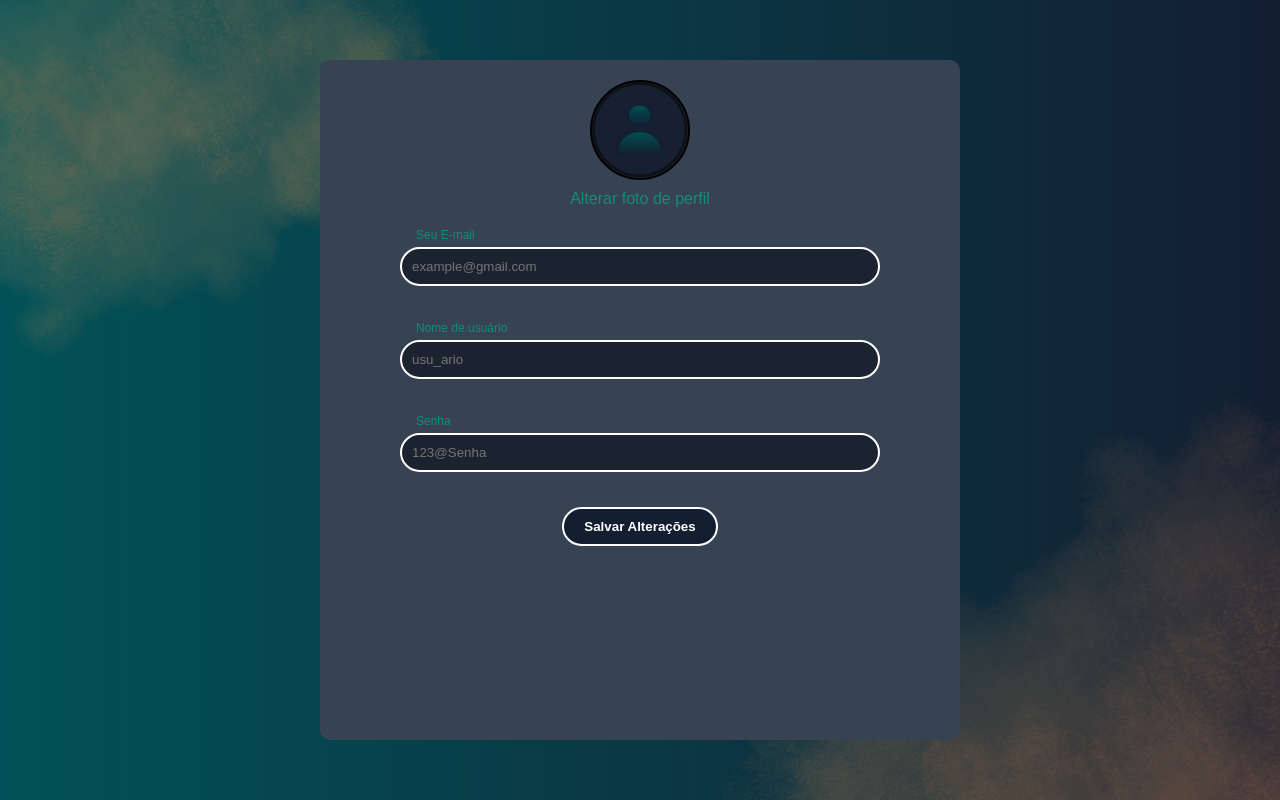
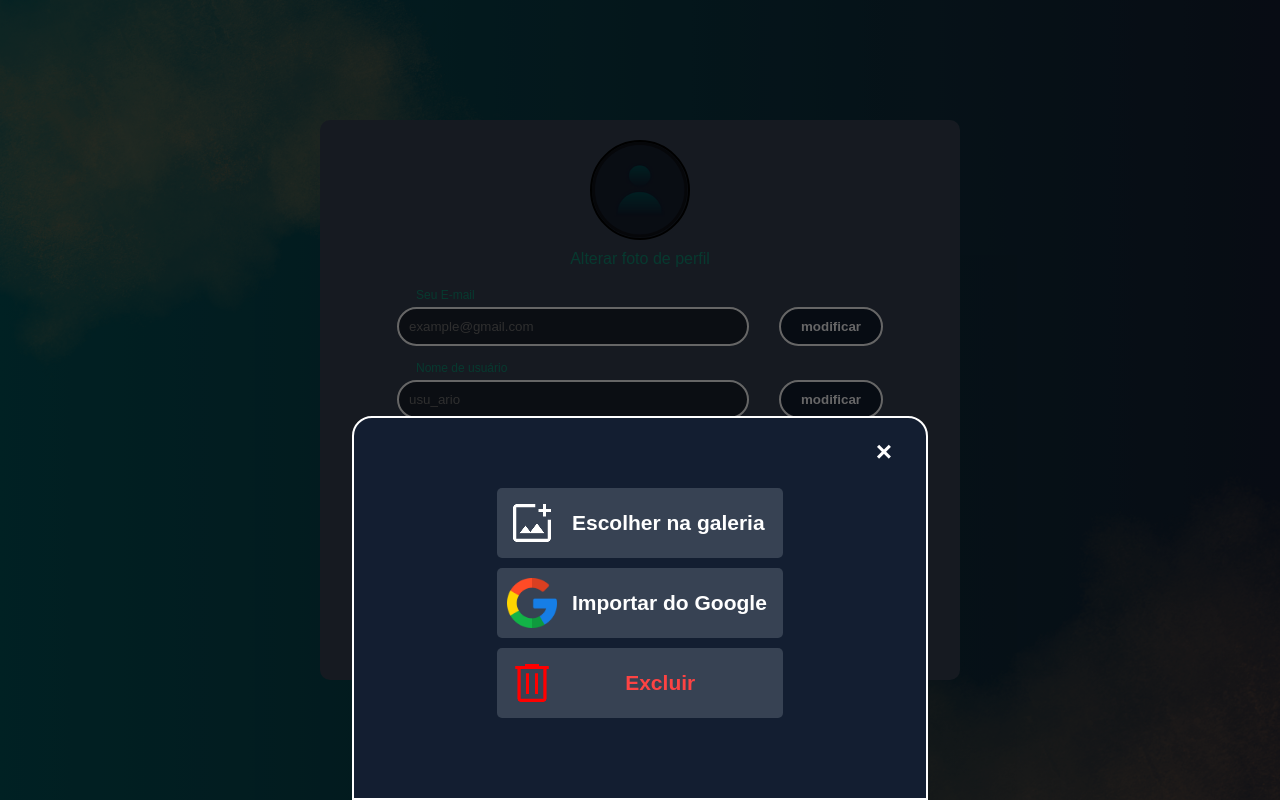
Before and after one commit to CaioRiciati/Deep-Memories-DM-, a plain HTML site: page front-end/src/pages/informacoesPerfil.html in a window 1280 px wide. Both pictures are taken after a click on the link "Alterar foto de perfil". Shown: the top 800 px of the page. Drawn offline with Linux system fonts and the light colour scheme.

Commit message:
falta terminar o container 3
mudei bastante coisa em relação a essa pagina

```diff
--- a/front-end/src/pages/informacoesPerfil.html
+++ b/front-end/src/pages/informacoesPerfil.html
@@ -22,22 +22,71 @@
         <form action="get">
             <div class="input-group">
                 <label for="email">Seu E-mail</label>
+                <div class="input-button">
                     <input type="email" id="email" name="email" placeholder="example@gmail.com" required>
+                    <button>modificar</button>
+                </div>
             </div>
 
             <div class="input-group">
                 <label for="user">Nome de usuário</label>
+                    <div class="input-button">
                         <input type="text" id="user" name="user" placeholder="usu_ario" required>
+                        <button>modificar</button>
+                    </div>
             </div>
 
             <div class="input-group">
                 <label for="password">Senha</label>
+                <div class="input-button">
                 <input type="password" id="password" name="password" placeholder="123@Senha" required>
+                    <button>modificar</button>
+                </div>
             </div>
 
             <button id="save">Salvar Alterações</button>
         </form>
     </div>
 </main>
+
+<section class="container2" id="modal" aria-hidden="true" role="dialog">
+    <div class="content2">
+      <button class="close" type="button" data-close>&times;</button>
+
+      <button class="escolhas">
+        <img src="../Imagens/galeria.png" alt="galeria">
+        <h2>Escolher na galeria</h2>
+      </button>
+
+      <button class="escolhas">
+        <img src="../Imagens/google.png" alt="google" class="google">
+        <h2>Importar do Google</h2>
+      </button>
+
+      <button class="escolhas">
+        <img src="../Imagens/lixeira.png" alt="excluir">
+        <h2 class="lixeira">Excluir</h2>
+      </button>
+    </div>
+</section>
+
+<section class="container3" id="modal2" aria-hidden="true" role="dialog">
+    <div class="content2">
+      <button class="close" type="button" data-close>&times;</button>
+
+      <button class="escolhas">
+            <div class="input-group">
+                <label for="email">Seu E-mail</label>
+                <div class="input-button">
+                    <input type="email" id="email" name="email" placeholder="example@gmail.com" required class="new-email">
+                    <button>Enviar código para o novo E-mail</button>
+                </div>
+      </button>
+
+
+</section>
+
+
+  <script src="../scripts/InformacoesPerfil.js"></script>
 </body>
 </html>
--- /dev/null
+++ b/front-end/src/scripts/InformacoesPerfil.js
@@ -0,0 +1,14 @@
+  const openModal = document.querySelector(".perfil a");
+  const modal = document.querySelector(".container2");
+
+  openModal.addEventListener("click", (e) => {
+    e.preventDefault();
+    modal.style.display = "flex"; // mostra o modal
+  });
+
+  // fechar clicando fora do content2
+  modal.addEventListener("click", (e) => {
+    if (e.target === modal) {
+      modal.style.display = "none";
+    }
+  });
--- a/front-end/src/styles/InformacoesPerfil.css
+++ b/front-end/src/styles/InformacoesPerfil.css
@@ -15,17 +15,17 @@ body {
 }
 
 .nuvem-topo {
-  position: absolute;
-  bottom: 51%;
-  right: 46%;
-  width: 82%;
-  z-index: 0;
-  pointer-events: none;
+    position: absolute;
+    bottom: 70%;
+    right: 46%;
+    width: 89%;
+    z-index: 0;
+    pointer-events: none;
 }
 
 .nuvem-baixo {
   position: absolute;
-  top: 40%;
+  top: 60%;
   left: 30%;
   width: 130%;
   z-index: 0;
@@ -46,10 +46,40 @@ body {
     height: 100vh;
 }
 
+.container2 {
+    display: none; /* 🔥 escondido por padrão */
+    position: fixed; /* usar fixed pra cobrir a tela */
+    inset: 0;
+    background: rgba(0,0,0,0.6); /* fundo escuro */
+    justify-content: center;
+    align-items: flex-end; /* faz subir de baixo */
+    z-index: 1000;
+}
+
+@keyframes slideUp {
+  from { transform: translateY(100%); opacity: 0; }
+  to { transform: translateY(0); opacity: 1; }
+}
+
+.content2 {
+    background-color: #131e31;
+    width: 45vw;
+    height: 48vh;
+    border-radius: 20px 20px 0 0;
+    border: 2px solid #fff;
+    color: #fff;
+    display: flex;
+    justify-content: center;
+    align-items: center;
+    flex-direction: column;
+    animation: slideUp 0.3s ease;
+}
+
+
 .content {
     background-color: #374253;
-    width: 50vw;
-    height: 85vh;
+    width: 60vw;
+    height: 70vh;
     text-align: center;
     border-radius: 10px;
 }
@@ -89,10 +119,26 @@ form {
 
 .input-group {
     display: flex;
-    align-items: center;
     flex-direction: column;
     width: 100%;
     margin-bottom: 15px;
+}
+
+.input-group label {
+    margin-left: 15%;
+    align-self: flex-start;
+    margin-bottom: 5px;
+}
+
+.input-button {
+    display: flex;
+    align-items: center;
+    gap: 10px;
+    justify-content: center;
+}
+
+.input-button input {
+    margin-bottom: 0;
 }
 
 label {
@@ -103,19 +149,20 @@ label {
 }
 
 input {
-    width: 75%;
+    width: 55%;
     padding: 10px;
-    margin-bottom: 20px;
     border: #fff 2px solid;
     border-radius: 20px;
     background-color: #1c2330;
     color: #fff;
+    margin-right: 20px;
 }
 
 input:focus {
     background-color: #243041;
     outline: none;
 }
+
 
 button {
     background-color: #131e31;
@@ -131,25 +178,128 @@ button:hover {
     cursor: pointer;
 }
 
+#modal {
+  display: none;
+  position: fixed; inset: 0;
+  background: rgba(0,0,0,0.6);
+  justify-content: center;
+  align-items: flex-end;
+  z-index: 1000;
+  padding: 0 16px;
+}
+#modal.is-open { display: flex; }
+
+#modal .content2 {
+  background-color: #131e31;
+  width: 45vw;
+  max-width: 640px;
+  min-width: 280px;
+  height: 48vh;
+  border-radius: 20px 20px 0 0;
+  border: 2px solid #fff;
+  color: #fff;
+  display: flex;
+  justify-content: center;
+  align-items: center;
+  flex-direction: column;
+  animation: slideUp .28s ease;
+  position: relative;
+}
+
+#modal .close {
+  position: absolute;
+  top: 10px;
+  right: 14px;
+  font-size: 28px;
+  line-height: 1;
+  background: transparent;
+  border: 0;
+  color: #fff;
+  cursor: pointer;
+}
+
+@keyframes slideUp {
+  from { transform: translateY(100%); opacity: 0; }
+  to   { transform: translateY(0);    opacity: 1; }
+}
+
+.escolhas {
+    display: flex;
+    align-items: center;
+    justify-content: flex-start;
+    background-color: #374253;
+    padding: 10px;
+    border-radius: 5px;
+    margin-bottom: 10px;
+    font-size: 14px;
+    width: 50%;
+    text-align: center;
+    border: none;
+    color: #fff;
+}
+
+.escolhas img {
+  width: 50px;
+  height: 50px;
+  margin-right: 15px;
+}
+
+.lixeira {
+  color: rgb(253, 67, 67);
+  margin-left: 20%;
+}
+
+.container3 {
+    background-color: #131e31;
+    width: 45vw;
+    height: 48vh;
+    border-radius: 20px 20px 0 0;
+    border: 2px solid #fff;
+    color: #fff;
+    display: flex;
+    justify-content: center;
+    align-items: center;
+    flex-direction: column;
+    animation: slideUp 0.3s ease;
+}
+
+.new-email {
+    width: 60%;
+}
+
 @media (max-width: 768px) {
     .content {
-        width: 80vw;
+        width: 70vw;
+    }
+    #modal .content2 {
+        width: 100%;
+        height: 60vh;
+    }
+
+    .nuvem-topo {
+        right: 46%;
+        width: 100%;
+    }
+
+    .nuvem-baixo {
+        left: 30%;
+        width: 130%;
     }
 }
 
-@media (max-width: 1024px) {
+@media (min-width: 1024px) {
     .content {
-        width: 70vw;
+        width: 50vw;
     }
 
     .nuvem-topo {
-        bottom: 70%;
+        bottom: 50%;
         right: 46%;
         width: 82%;
     }
 
     .nuvem-baixo {
-        top: 60%;
+        top: 50%;
         left: 30%;
         width: 130%;
     }
--- a/front-end/src/styles/alterarFoto.css
+++ b/front-end/src/styles/alterarFoto.css
@@ -68,16 +68,17 @@ body {
   flex-direction: column;
   align-items: center;
   margin-top: 20px;
+}
 
-    & a {
+.perfil a {
   text-decoration: none;
   color: #128e75;
   margin-top: 10px;
+  display: inline-block;
 }
 
-    & a:hover {
+.perfil a:hover {
   text-decoration: underline;
-    }
 }
 
 form {
@@ -132,27 +133,50 @@ button:hover {
   cursor: pointer;
 }
 
-.container2 {
-    position: absolute;
-    background-color: #374253;
-    border-radius: 20px;
-    padding: 70px 70px 0px 70px;
-    bottom: 0;
-    left: 50%;
-    transform: translate(-50%, 0%);
+/* ---------- Modal ---------- */
+#modal {
+  display: none;
+  position: fixed; inset: 0;
+  background: rgba(0,0,0,0.6);
+  justify-content: center;
+  align-items: flex-end;
+  z-index: 1000;
+  padding: 0 16px;
 }
+#modal.is-open { display: flex; }
 
-.content2 {
+#modal .content2 {
   background-color: #131e31;
   width: 45vw;
+  max-width: 640px;
+  min-width: 280px;
   height: 48vh;
-    border-radius: 10px;
+  border-radius: 20px 20px 0 0;
   border: 2px solid #fff;
   color: #fff;
   display: flex;
   justify-content: center;
   align-items: center;
   flex-direction: column;
+  animation: slideUp .28s ease;
+  position: relative;
+}
+
+#modal .close {
+  position: absolute;
+  top: 10px;
+  right: 14px;
+  font-size: 28px;
+  line-height: 1;
+  background: transparent;
+  border: 0;
+  color: #fff;
+  cursor: pointer;
+}
+
+@keyframes slideUp {
+  from { transform: translateY(100%); opacity: 0; }
+  to   { transform: translateY(0);    opacity: 1; }
 }
 
 .escolhas {
@@ -163,10 +187,8 @@ button:hover {
   border-radius: 5px;
   margin-bottom: 20px;
   font-size: 14px;
-}
-
-.lixeira{
-    color: rgb(253, 67, 67);
+  border: none;
+  color: #fff;
 }
 
 .escolhas img {
@@ -175,26 +197,18 @@ button:hover {
   margin-right: 15px;
 }
 
+.lixeira {
+  color: rgb(253, 67, 67);
+}
+
+/* Responsivo */
 @media (max-width: 768px) {
-    .content {
-        width: 80vw;
-    }
+  .content { width: 80vw; }
+  #modal .content2 { width: 100%; height: 60vh; }
 }
 
 @media (max-width: 1024px) {
-    .content {
-        width: 70vw;
+  .content { width: 70vw; }
+  .nuvem-topo { bottom: 70%; right: 46%; width: 82%; }
+  .nuvem-baixo { top: 60%; left: 30%; width: 130%; }
 }
-
-    .nuvem-topo {
-        bottom: 70%;
-        right: 46%;
-        width: 82%;
-    }
-
-    .nuvem-baixo {
-        top: 60%;
-        left: 30%;
-        width: 130%;
-    }
-}
```
Also changed, not shown: front-end/src/pages/alterarFoto.html (+14 -7 lines), front-end/src/scripts/alterarFoto.js (added, +25 -0 lines). Lines whose indentation alone changed are shown as unchanged.
